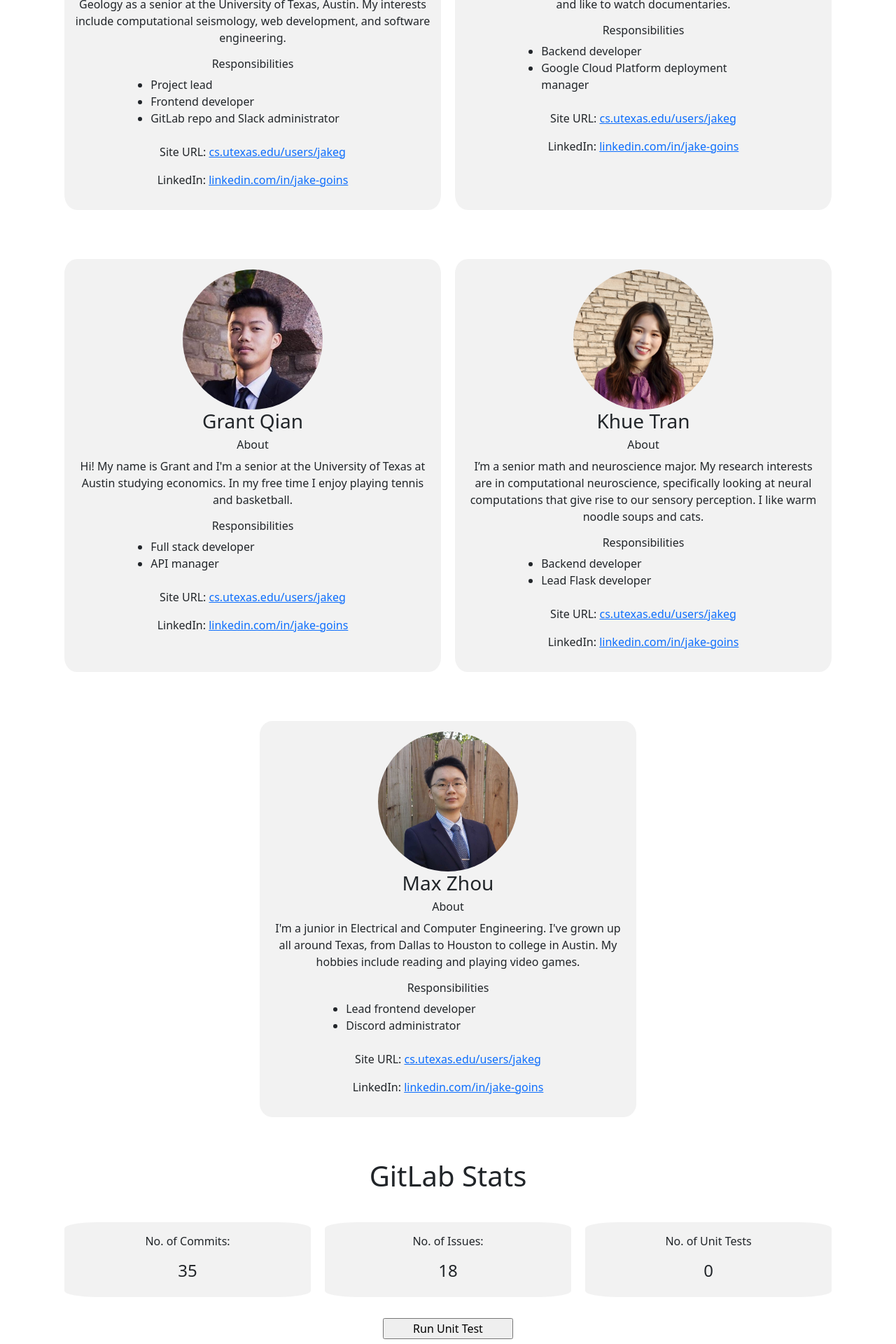
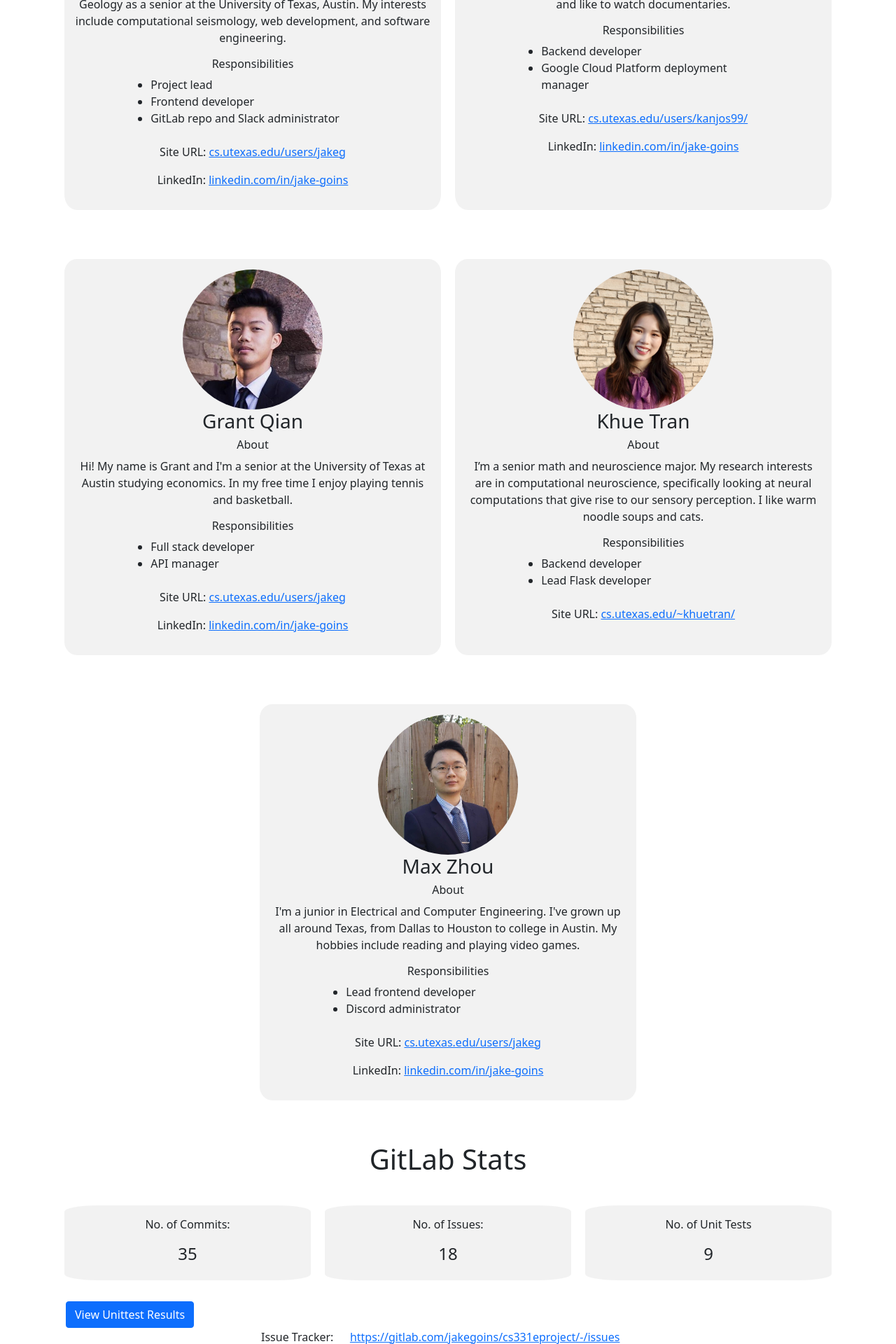
Before and after one commit to gqian75/Ephemeral, a Flask app: page /about/ in a window 1280 px wide. Shown: the part 680-2600 px from the top of the page at 70% size. Run offline with Flask 2, Linux system fonts and the light colour scheme; some libraries are stand-ins or nearby versions.

Commit message:
Further progress on about page, ready to merge with master

```diff
--- a/frontend/templates/about.html
+++ b/frontend/templates/about.html
@@ -63,7 +63,7 @@
                     <li>Google Cloud Platform deployment manager</li>
                 </ul>
                 <br>
-                <p>Site URL: <a href="https://www.cs.utexas.edu/users/jakeg/" target="_blank" rel="noopener noreferrer">cs.utexas.edu/users/jakeg</a></p>
+                <p>Site URL: <a href="https://www.cs.utexas.edu/users/kanjos99/" target="_blank" rel="noopener noreferrer">cs.utexas.edu/users/kanjos99/</a></p>
                 <p>LinkedIn: <a href="https://www.linkedin.com/in/jake-goins-706285206/" target="_blank" rel="noopener noreferrer">linkedin.com/in/jake-goins</a></p>
             </div>
         </div>
@@ -102,8 +102,7 @@
                     <li>Lead Flask developer</li>
                 </ul>
                 <br>
-                <p>Site URL: <a href="https://www.cs.utexas.edu/users/jakeg/" target="_blank" rel="noopener noreferrer">cs.utexas.edu/users/jakeg</a></p>
-                <p>LinkedIn: <a href="https://www.linkedin.com/in/jake-goins-706285206/" target="_blank" rel="noopener noreferrer">linkedin.com/in/jake-goins</a></p>
+                <p>Site URL: <a href="https://www.cs.utexas.edu/~khuetran/" target="_blank" rel="noopener noreferrer">cs.utexas.edu/~khuetran/</a></p>
             </div>
         </div>
     </div>
@@ -142,11 +141,27 @@
         </div>
         <div class="col center-text boxed tiny-box">
             <p>No. of Unit Tests</p>
-            <h4>0</h4>
+            <h4>9</h4>
         </div>
     </div>
-    <div class="row">
-        <input class="col-2 center-table" type="submit" value="Run Unit Test" onclick=""/>
+
+    <!-- Button trigger modal -->
+    <button type="button" class="btn btn-primary" data-bs-toggle="modal" data-bs-target="#exampleModal">
+        View Unittest Results
+    </button>
+
+    <!-- Modal -->
+    <div class="modal fade" id="exampleModal" tabindex="-1" aria-labelledby="exampleModalLabel" aria-hidden="true">
+        <div class="modal-dialog modal-dialog-scrollable">
+            <div class="modal-content">
+                <div class="modal-body">
+                    <img src="../static/images/test.jpg" alt="test" style="height:1000px; width:100%;">
+                </div>
+                <div class="modal-footer">
+                    <button type="button" class="btn btn-secondary" data-bs-dismiss="modal">Close</button>
+                </div>
+            </div>
+        </div>
     </div>
     <table class="center-text center-table">
         <tr>
--- a/frontend/templates/base.html
+++ b/frontend/templates/base.html
@@ -5,7 +5,6 @@
     <meta charset="UTF-8">
     <link href="https://cdn.jsdelivr.net/npm/bootstrap@5.0.0-beta2/dist/css/bootstrap.min.css" rel="stylesheet" integrity="sha384-BmbxuPwQa2lc/FVzBcNJ7UAyJxM6wuqIj61tLrc4wSX0szH/Ev+nYRRuWlolflfl" crossorigin="anonymous">
     <link href=" https://cdn.datatables.net/1.10.23/css/dataTables.bootstrap5.min.css " rel = "stylesheet">
-    <script src="https://cdn.jsdelivr.net/npm/bootstrap@5.0.0-beta2/dist/js/bootstrap.bundle.min.js" integrity="sha384-b5kHyXgcpbZJO/tY9Ul7kGkf1S0CWuKcCD38l8YkeH8z8QjE0GmW1gYU5S9FOnJ0" crossorigin="anonymous"></script>
     <script type="text/javascript" language="javascript" src="https://code.jquery.com/jquery-3.5.1.js"></script>
     <script type="text/javascript" language="javascript" src="https://cdn.datatables.net/1.10.23/js/jquery.dataTables.min.js"></script>
     <script type="text/javascript" language="javascript" src="https://cdn.datatables.net/1.10.23/js/dataTables.bootstrap5.min.js"></script>
@@ -39,5 +38,7 @@
             Jake Goins, Kanishak Joshi, Grant Qian, Khue Tran, Max Zhou<br>
             February 24, 2021</p>
     </footer>
+    <script src="https://cdn.jsdelivr.net/npm/@popperjs/core@2.9.1/dist/umd/popper.min.js" integrity="sha384-SR1sx49pcuLnqZUnnPwx6FCym0wLsk5JZuNx2bPPENzswTNFaQU1RDvt3wT4gWFG" crossorigin="anonymous"></script>
+    <script src="https://cdn.jsdelivr.net/npm/bootstrap@5.0.0-beta3/dist/js/bootstrap.min.js" integrity="sha384-j0CNLUeiqtyaRmlzUHCPZ+Gy5fQu0dQ6eZ/xAww941Ai1SxSY+0EQqNXNE6DZiVc" crossorigin="anonymous"></script>
 </body>
 </html>
```
